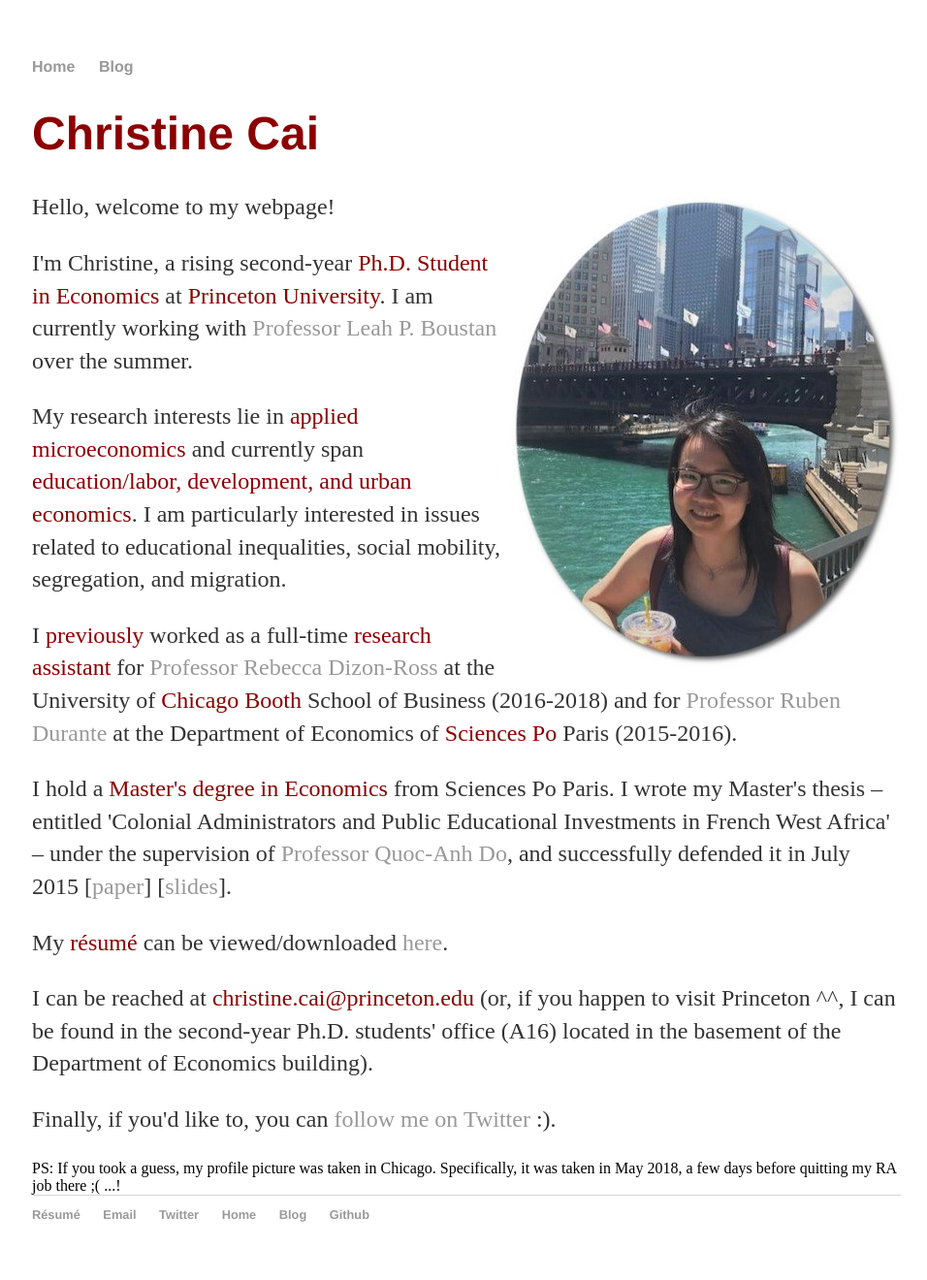
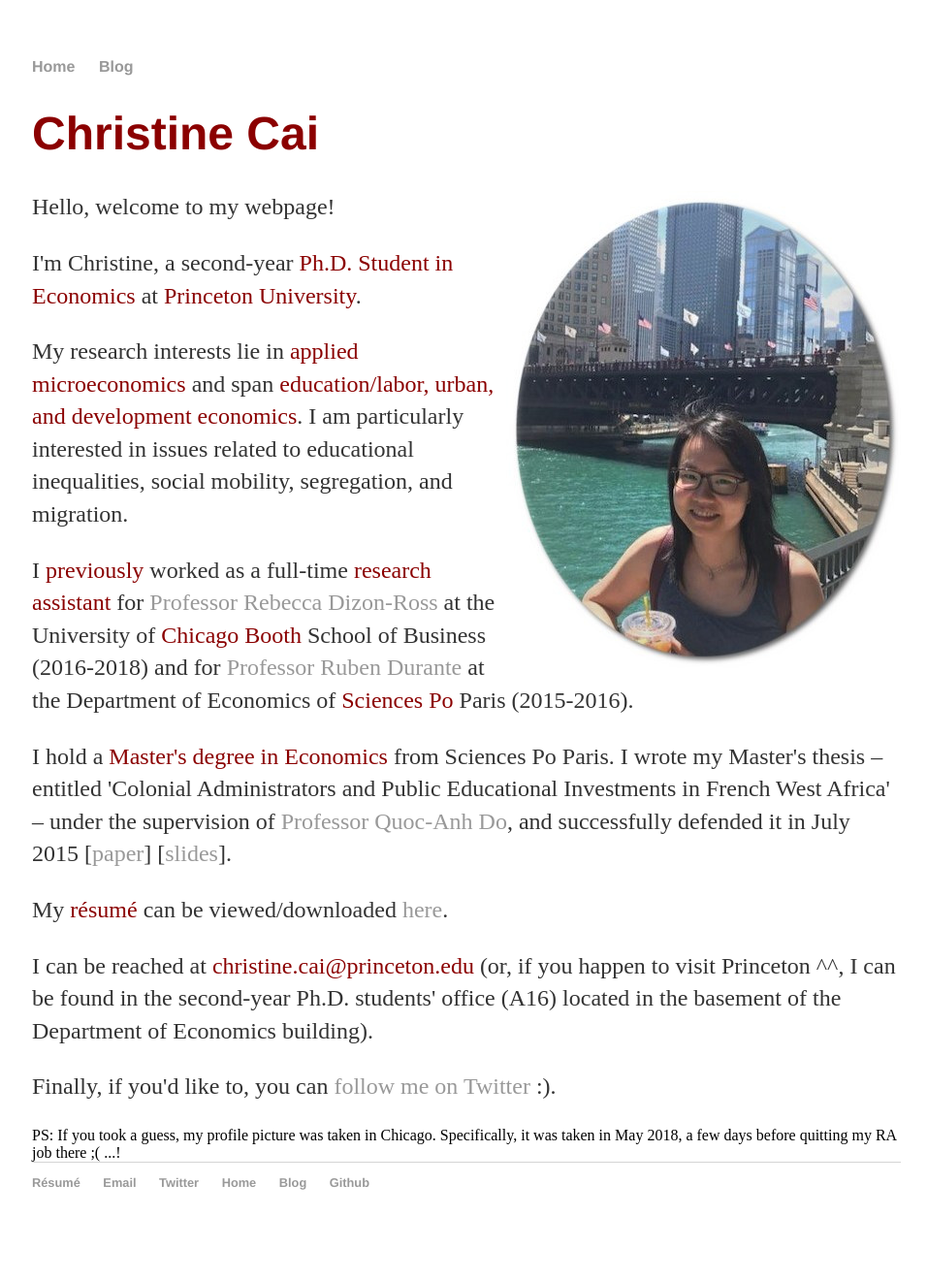
Before and after one commit to christinecai/christinecai.github.io, a Jekyll site: the page built from index.html, in a window 1280 px wide. Shown: the whole page at 97% size, without its empty margins (159-1115 px from the left). Built offline with Jekyll 4.4.1, drawn with Linux system fonts in a browser that asks for light colours; after the commit the page ends 1287 px from its top, so only the background shows below that.

Commit message:
Update index.html

```diff
--- a/index.html
+++ b/index.html
@@ -13,10 +13,10 @@ title: Christine Cai
 
 		<p>Hello, welcome to my webpage!</p>
 
-	<p>I'm Christine, a rising second-year <font color="darkred">Ph.D. Student in Economics</font> at <font color="darkred">Princeton University</font>. I am currently working with <a href="https://scholar.princeton.edu/lboustan/home">Professor Leah P. Boustan</a> over the summer.</p>
+	<p>I'm Christine, a second-year <font color="darkred">Ph.D. Student in Economics</font> at <font color="darkred">Princeton University</font>.</p>
 
 		<p>My research interests lie in <font color="darkred">applied microeconomics</font>
-			and currently span <font color="darkred">education/labor, development, and urban economics</font>.
+			and span <font color="darkred">education/labor, urban, and development economics</font>.
 			I am particularly interested in issues related to educational inequalities, social mobility, segregation, and migration.</p>
 
 <p>I <font color="darkred">previously</font> worked as a full-time <font color="darkred">research assistant</font> for
```
